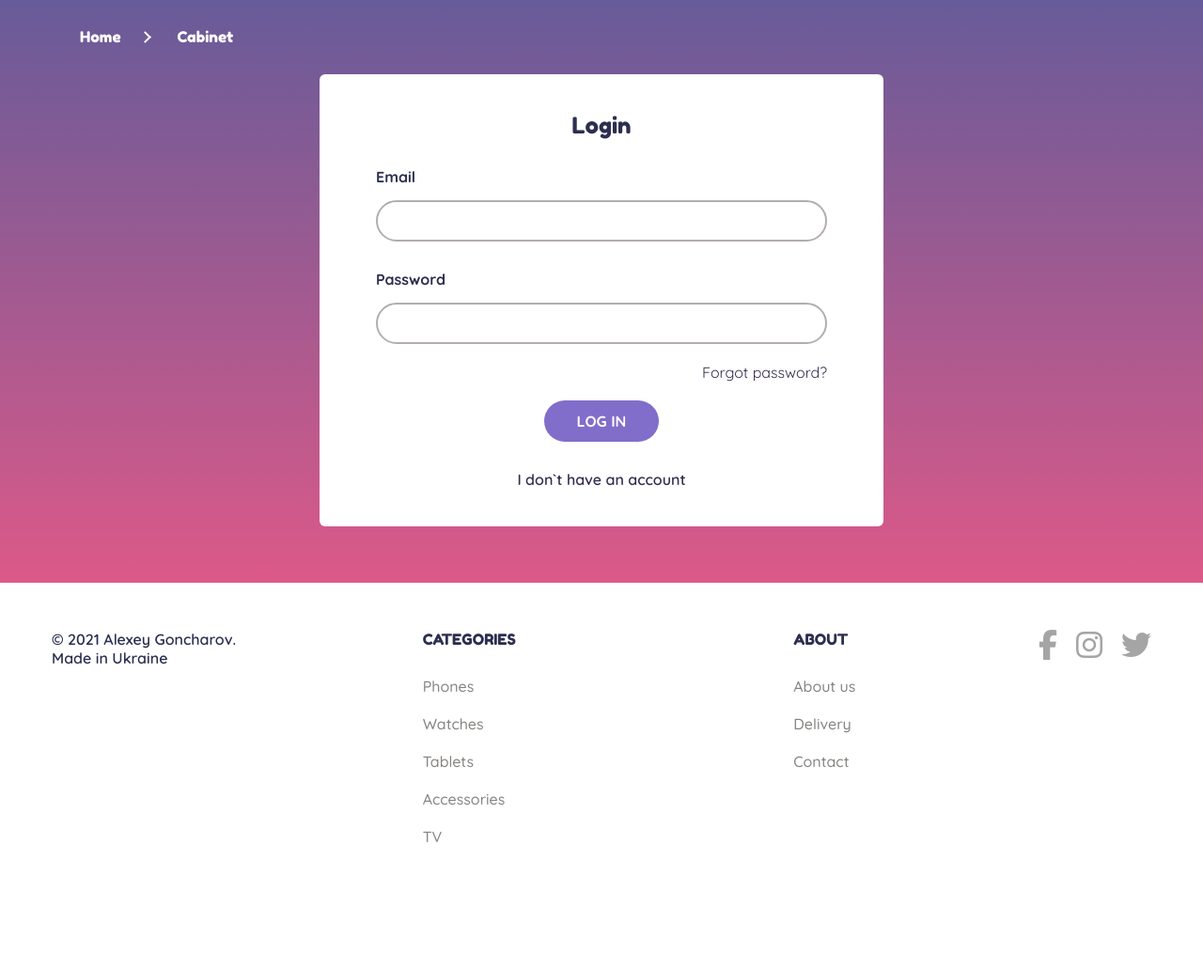
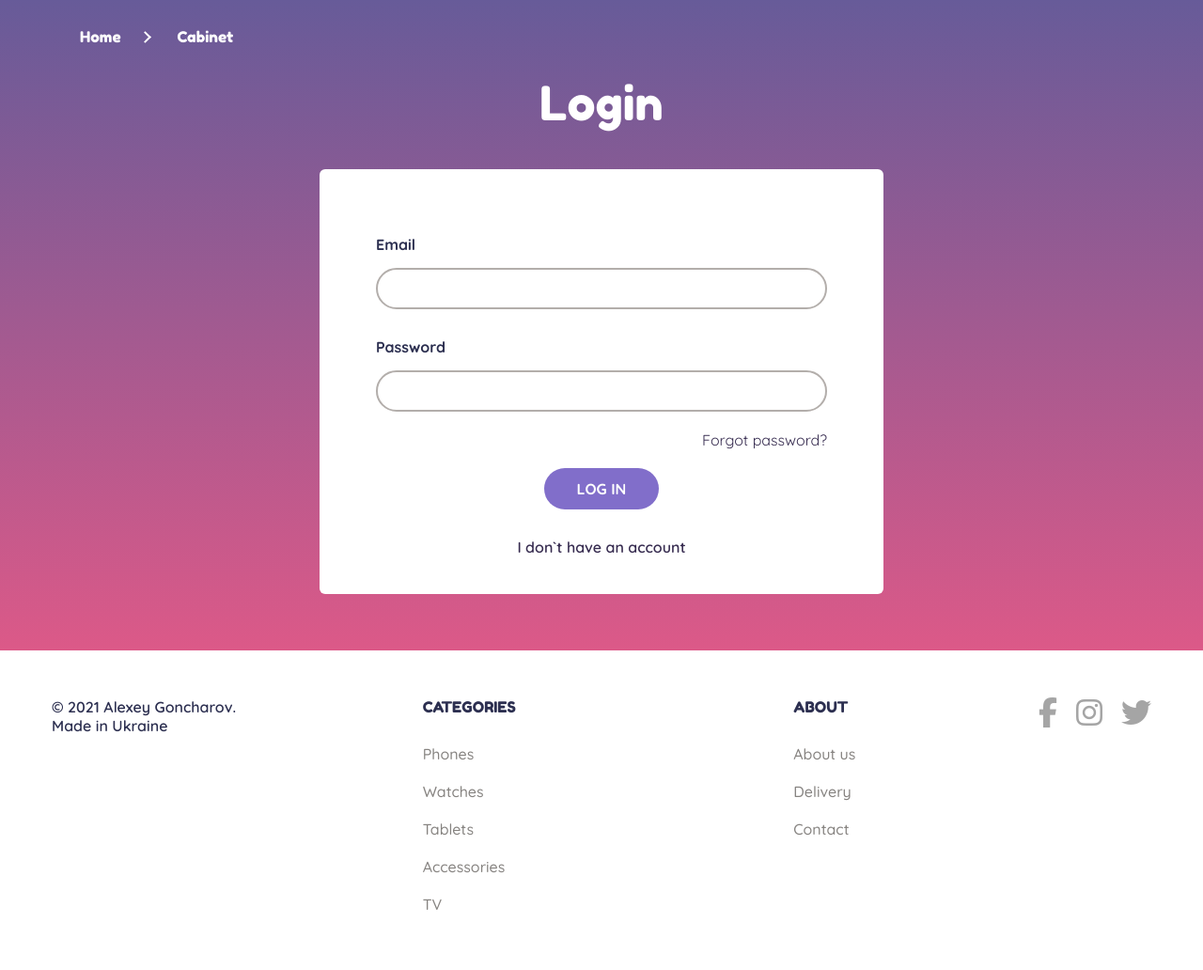
Before and after one commit to g-oncharov/PHP-Fullstack-2021, a PHP site: page /login in a window 1280 px wide. Shown: the part 81-1113 px from the top of the page at 94% size. Before the commit the page ends 977 px from the top, so only its background shows below. Run offline with PHP 8.4, Linux system fonts and the light colour scheme; some libraries are stand-ins or nearby versions; some web fonts are replaced.

Commit message:
edit login page

```diff
--- a/app/views/login.php
+++ b/app/views/login.php
@@ -7,8 +7,8 @@
       </ul>
     </nav>
     <section class="login-section">
+      <h2>Login</h2>
       <form method="post">
-        <h2>Login</h2>
         <div class="login-section__input-list">
           <div class="login-section__input-item">
             <label for="name"><b>Email</b></label>
@@ -21,7 +21,7 @@
           </div>
           <div class="login-section__footer">
             <button type="submit" class="btn btn-buy">Log in</button>
-            <a href="#" class="register-link">I don`t have an account</a>
+            <a href="signin" class="register-link">I don`t have an account</a>
           </div>
         </div>
 
--- a/public/css/login.css
+++ b/public/css/login.css
@@ -10,10 +10,12 @@
     border-radius: 6px;
 }
 .login-section h2 {
+    color: #fff;
+    font-size: 50px;
+    font-family: "Fredoka One", Arial, sans-serif;
+    padding-top: 0;
+    padding-bottom: 40px;
     text-align: center;
-    margin: 0;
-    padding: 0;
-    font-family: "Fredoka One", Arial, sans-serif;
 }
 .login-section .register-link {
     display: block;
```
